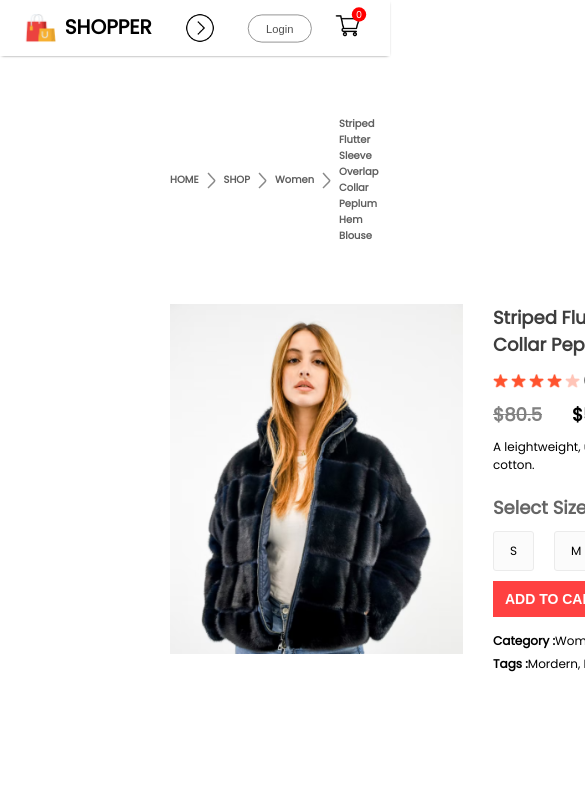
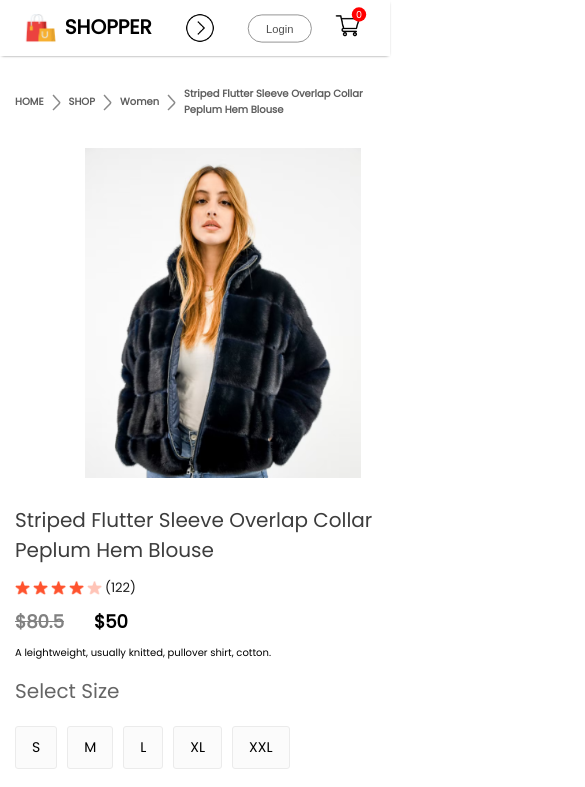
Before and after one commit to tetervs/E-commerce, a React (Create React App) app: page /product/1 in a window 390 px wide. Shown: the top 787 px of the page, 585 px wide, since content can reach past the window. Built offline with nearby package versions, Linux system fonts and the light colour scheme.

Commit message:
modified:   src/components/Breadcrums/Breadcrum.css 	modified:   src/components/DescriptionBox/DescriptionBox.css 	modified:   src/components/ProductDisplay/ProductDisplay.css

```diff
--- a/src/components/Breadcrums/Breadcrum.css
+++ b/src/components/Breadcrums/Breadcrum.css
@@ -5,33 +5,34 @@
     color: #5e5e5e;
     font-size: 16px;
     font-weight: 600;
-    margin:60px 170px;
+    margin: 60px 0 60px 100px; /* Reduced left margin */
     text-transform: capitalize;
 }
 
 @media(max-width:1280px){
     .breadcrum{
-        width: 30px 50px;
+        margin: 30px 0 30px 50px; /* Reduced left margin */
         font-size: 14px;
     }
 }
 
 @media(max-width:1024px){
     .breadcrum{
-        width: 30px 30px;
+        margin: 30px 0 30px 30px; /* Reduced left margin */
         font-size: 13px;
     }
 }
 
 @media(max-width:800px){
     .breadcrum{
-        width: 30px 10px;
+        margin: 30px 0 30px 20px; /* Reduced left margin */
         font-size: 12px;
     }
 }
 
 @media(max-width:500px){
     .breadcrum{
+        margin: 30px 0 30px 15px; /* Reduced left margin */
         font-size: 10px;
     }
 }
--- a/src/components/DescriptionBox/DescriptionBox.css
+++ b/src/components/DescriptionBox/DescriptionBox.css
@@ -30,3 +30,7 @@
     padding: 48px;
     padding-bottom: 70px;
 }
+
+@media(max-width:1280px){
+
+}
--- a/src/components/ProductDisplay/ProductDisplay.css
+++ b/src/components/ProductDisplay/ProductDisplay.css
@@ -171,3 +171,78 @@
         font-size: 12px;
     }
 }
+
+@media(max-width:800px){
+    .productdisplay{
+        margin: 0px 10px;
+    }
+    .productdisplay-main-img{
+        height: 300px;
+    }
+    .productdisplay-right h1{
+        font-size: 14px;
+    }
+    .productdisplay-right-stars img{
+        width: 13px;
+    }
+    .product-display-right-description{
+        font-size: 10px;
+    }
+    .productdisplay-right-size h1{
+        margin-top: 10px;
+    }
+    .productdisplay-right-sizes{
+        margin: 10px;
+        gap: 5px;
+        margin-left: 0px;
+    }
+    .productdisplay-right-sizes div{
+        padding: 4px 11px;
+    }
+    .productdisplay-right button{
+        width: 100px;
+        padding: 10px 0px;
+        margin-bottom: 10px;
+        font-size: 12px;
+    }
+    .productdisplay-right-category{
+        font-size: 10px;
+    }
+}
+
+@media(max-width:500px){
+    .productdisplay{
+        flex-direction: column;
+    }
+    .productdisplay-main-img{
+        height: 330px;
+        margin-left: 75px;
+    }
+    .productdisplay-right{
+        margin: 5px;
+    }
+    .productdisplay-right h1{
+        margin-top: 15px;
+        font-size: 20px;
+        font-weight: 500;
+    }
+    .productdisplay-right-stars img{
+        width: 15px;
+    }
+    .productdisplay-right-sizes{
+        gap: 10px;
+        margin: 20px 0px;
+    }
+    .productdisplay-right-sizes div{
+        padding: 10px 16px;
+        font-size: 14px;
+    }
+    .productdisplay-right button{
+        width: 130px;
+        font-size: 15px;
+        font-size: 12px 0px;
+    }
+    .productdisplay-right-category{
+        font-size: 16px;
+    }
+}
```
